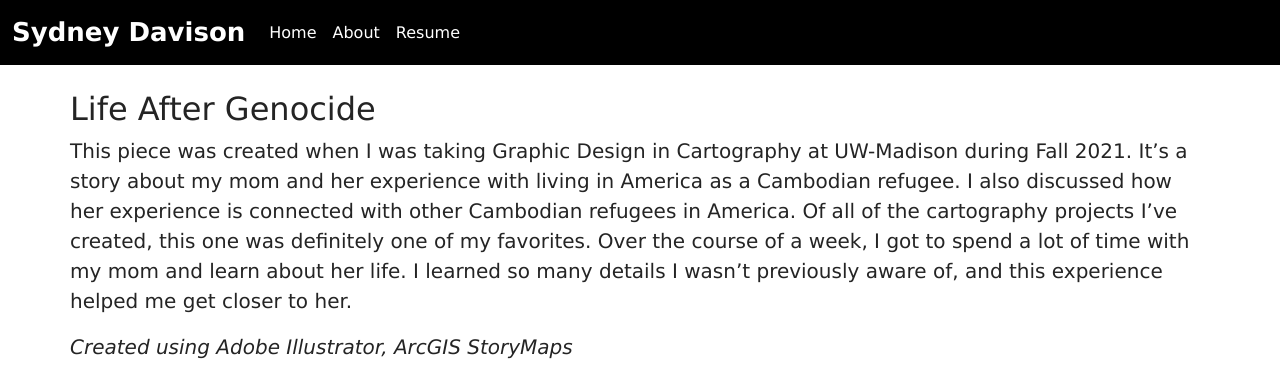
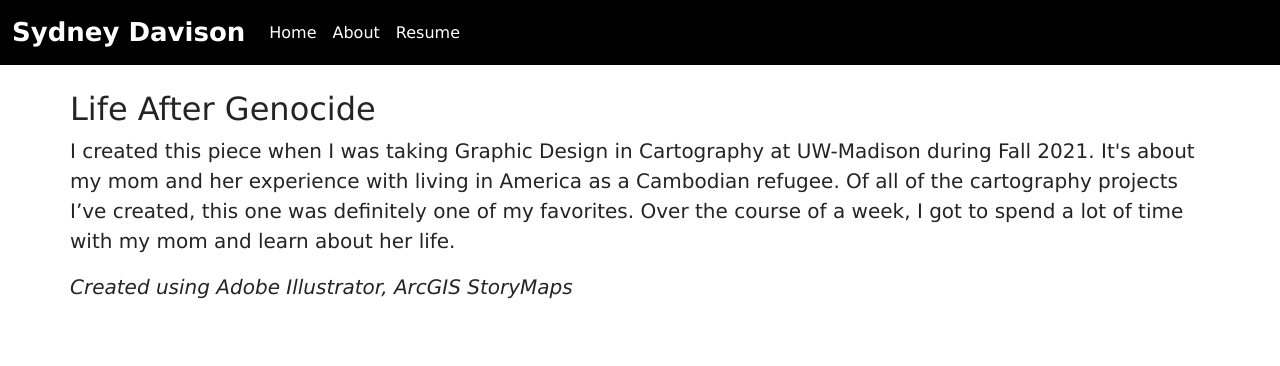
Before and after one commit to sydneysdavison/sydneysdavison.github.io, a plain HTML site: page portfolio/lifeaftergenocide.html in a window 1280 px wide. Shown: the top 366 px of the page. Drawn offline with Linux system fonts and the light colour scheme.

```diff
--- a/css/style.css
+++ b/css/style.css
@@ -17,7 +17,7 @@
 .navbar-default .navbar-brand:focus,
 .navbar-default .navbar-nav > li > a:hover,
 .navbar-default .navbar-nav > li > a:focus {
-    color: #ff6600;
+    color: #3639be;
     text-decoration: none;
 }
 
--- a/portfolio/lifeaftergenocide.html
+++ b/portfolio/lifeaftergenocide.html
@@ -27,9 +27,6 @@
 	<meta name="msapplication-TileImage" content="../favicon-144.png">
 	<meta name="msapplication-config" content="browserconfig.xml">
 
-    <!-- <link href='https://fonts.googleapis.com/css?family=Montserrat:400,700' rel='stylesheet' type='text/css'> -->
-
-    <!--put your Bootstrap stylesheet links below this comment and above style.css-->
     <link rel="stylesheet" href="../css/bootstrap.min.css">
     <link rel="stylesheet" href="../css/style.css">
 </head>
@@ -70,13 +67,11 @@
             <div class="col-md-12">
                 <h2 class="portfolio-title">Life After Genocide</h2>
                 <p class="portfolio-description">
-                    This piece was created when I was taking Graphic Design in Cartography at
-                    UW-Madison during Fall 2021. It’s a story about my mom and her experience
-                    with living in America as a Cambodian refugee. I also discussed how her experience
-                    is connected with other Cambodian refugees in America. Of all of the cartography projects
+                    I created this piece when I was taking Graphic Design in Cartography at
+                    UW-Madison during Fall 2021. It's about my mom and her experience
+                    with living in America as a Cambodian refugee. Of all of the cartography projects
                     I’ve created, this one was definitely one of my favorites. Over the course of a week, I got
-                    to spend a lot of time with my mom and learn about her life. I learned so many details I wasn’t
-                    previously aware of, and this experience helped me get closer to her.
+                    to spend a lot of time with my mom and learn about her life.
                 </p>
                 <p><i>Created using Adobe Illustrator, ArcGIS StoryMaps</i></p>
             </div>
@@ -90,7 +85,7 @@
         </div>
     </div>
 
-    <!--put your external script links here-->
+    <!--external script links-->
     <script type="text/javascript" src="../lib/jquery-3.5.1.min.js"></script>
     <script type="text/javascript" src="../lib/bootstrap.min.js"></script>
 </body></html>
```
Also changed, not shown: about.html (+1 -4 lines), index.html (+1 -2 lines), portfolio/ancientgreekpottery.html (+5 -9 lines), resume.html (+1 -1 lines), assets/LifeAfterGenocideCover.png (deleted), assets/about-world.png (deleted), assets/colombia-terrain-map-thumbnail.png (deleted), assets/contour-lines.png (deleted), assets/cost-of-childcare-infographic-thumbnail.png (deleted), assets/india-nighttime-thumbnail.png (deleted), assets/india-nighttime.png (deleted), 1 other file.
